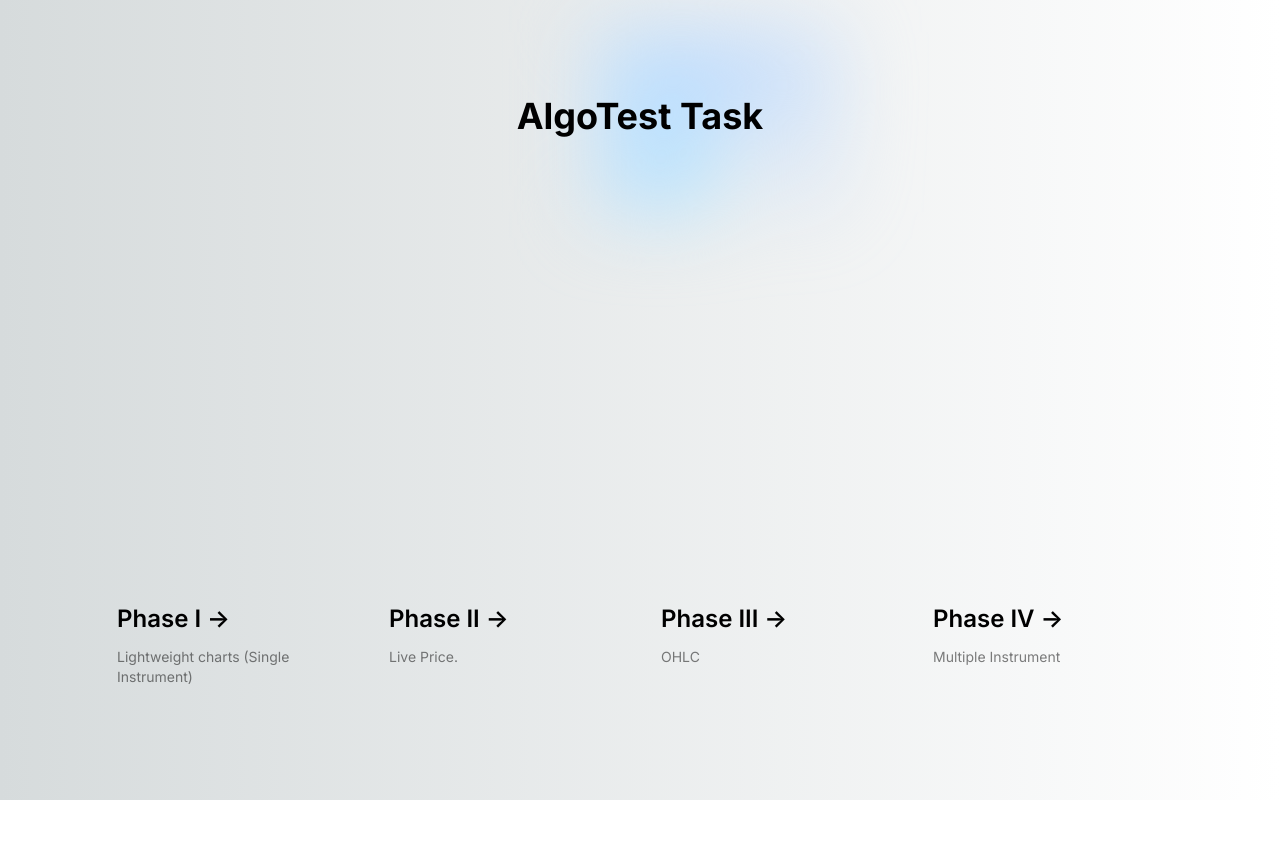
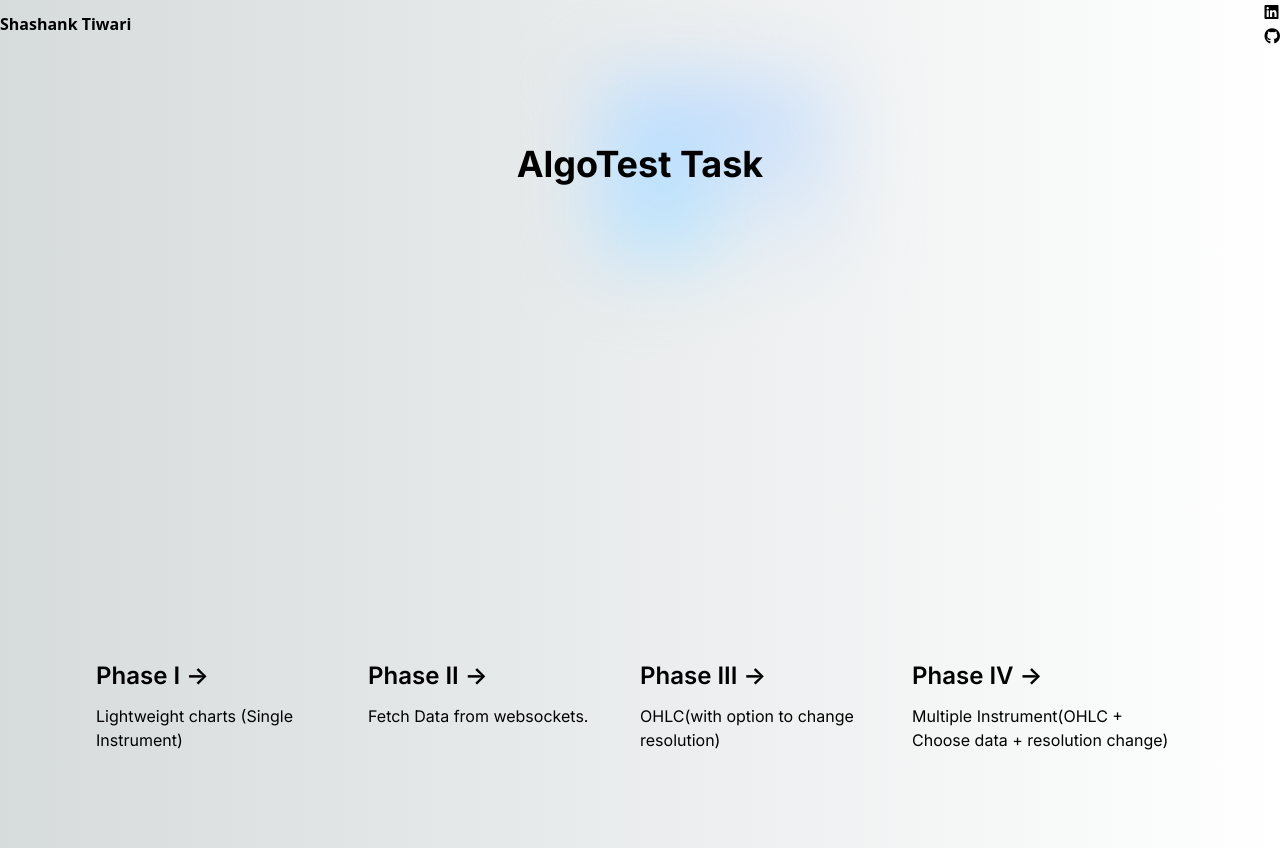
Before and after one commit to shashank40/algotest-client, a Next.js app: page / in a window 1280 px wide. Before the commit the page ends 800 px from the top, so only its background shows below. Built offline with nearby package versions, Linux system fonts and the light colour scheme.

Commit message:
Added OHLC + DATA change logic

```diff
--- /dev/null
+++ b/components/LinkComponent.js
@@ -0,0 +1,25 @@
+import React from 'react'
+import Link from 'next/link'
+
+const LinkComponent = ({heading, description, hreftag}) => {
+  return (
+    <Link
+          href={hreftag}
+          className="group rounded-lg border border-transparent px-5 py-4 transition-colors hover:border-gray-300 hover:bg-gray-100 hover:dark:border-neutral-700 hover:dark:bg-neutral-800/30"
+          target="_blank"
+          rel="noopener noreferrer"
+        >
+          <h2 className={`mb-3 text-2xl font-semibold`}>
+          {heading}{' '}
+            <span className="inline-block transition-transform group-hover:translate-x-1 motion-reduce:transform-none">
+              -&gt;
+            </span>
+          </h2>
+          <p className={`m-0 max-w-[30ch] text-sm opacity-50`}>
+          {description}&nbsp;
+          </p>
+    </Link>
+  )
+}
+
+export default LinkComponent
--- /dev/null
+++ b/components/Tickbox.js
@@ -0,0 +1,49 @@
+import React, { useState } from 'react';
+
+const Tickbox = ({ count, setItems, change}) => {
+  const [tickedBoxes, setTickedBoxes] = useState([0]); // First box is ticked by default
+
+  const handleTick = (index) => {
+    const newTickedBoxes = [...tickedBoxes];
+
+    if (newTickedBoxes.includes(index)) {
+      // If box is already ticked, remove it from the array
+      const tickedIndex = newTickedBoxes.indexOf(index);
+      newTickedBoxes.splice(tickedIndex, 1);
+    } else {
+      // If box is not ticked, add it to the array
+      newTickedBoxes.push(index);
+    }
+
+    setTickedBoxes(newTickedBoxes);
+  };
+
+  const handleSubmit = () => {
+    change();
+    setItems([...tickedBoxes]);
+  };
+
+  return (
+    <div className="p-4">
+    {[...Array(count)].map((_, index) => (
+      <label key={index} className="flex items-center mb-2">
+        <input
+          type="checkbox"
+          checked={tickedBoxes.includes(index)}
+          onChange={() => handleTick(index)}
+          className="mr-2"
+        />
+        {`Data ${index + 1}`}
+      </label>
+    ))}
+    <button
+      onClick={handleSubmit}
+      className="bg-blue-500 hover:bg-blue-700 text-white font-bold py-2 px-4 rounded mt-4"
+    >
+      Submit
+    </button>
+  </div>
+  );
+};
+
+export default Tickbox;
--- /dev/null
+++ b/components/TitleBar.js
@@ -0,0 +1,23 @@
+import React from 'react';
+
+const TitleBar = () => {
+  const linkedinURL = "https://www.linkedin.com/in/shashank-tiwari-128334192/";
+  const githubURL = "https://github.com/shashank40";
+
+  return (
+    <div className="title-bar bg-gray-100 py-3 px-6 flex justify-between items-center">
+      <h1 className="text-lg font-semibold text-gray-800">Shashank Tiwari</h1>
+      <div className="social-links">
+        <a href={linkedinURL} target="_blank" rel="noopener noreferrer" className="text-gray-800 hover:text-blue-600 mx-2">
+          <i className="fab fa-linkedin"></i>
+        </a>
+        <br/>
+        <a href={githubURL} target="_blank" rel="noopener noreferrer" className="text-gray-800 hover:text-black mx-2">
+          <i className="fab fa-github"></i>
+        </a>
+      </div>
+    </div>
+  );
+};
+
+export default TitleBar;
--- a/package.json
+++ b/package.json
@@ -9,6 +9,7 @@
     "lint": "next lint"
   },
   "dependencies": {
+    "@fortawesome/fontawesome-free": "^6.4.0",
     "autoprefixer": "10.4.14",
     "cors": "^2.8.5",
     "eslint": "8.44.0",
--- a/src/pages/_app.js
+++ b/src/pages/_app.js
@@ -1,5 +1,12 @@
 import '@/styles/globals.css'
+import '@fortawesome/fontawesome-free/css/all.css';
+
+import TitleBar from '../../components/TitleBar'
 
 export default function App({ Component, pageProps }) {
-  return <Component {...pageProps} />
+  return(
+  <>
+    <TitleBar />
+    <Component {...pageProps} />
+  </>)
 }
--- a/src/pages/index.js
+++ b/src/pages/index.js
@@ -1,4 +1,6 @@
 import { Inter } from 'next/font/google'
+
+import LinkComponent from '../../components/LinkComponent'
 
 const inter = Inter({ subsets: ['latin'] })
 
@@ -13,71 +15,10 @@ export default function Home() {
       </div>
 
       <div className="mb-32 grid text-center lg:mb-0 lg:grid-cols-4 lg:text-left">
-
-        <a
-          href="https://nextjs.org/learn?utm_source=create-next-app&utm_medium=default-template-tw&utm_campaign=create-next-app"
-          className="group rounded-lg border border-transparent px-5 py-4 transition-colors hover:border-gray-300 hover:bg-gray-100 hover:dark:border-neutral-700 hover:dark:bg-neutral-800/30"
-          target="_blank"
-          rel="noopener noreferrer"
-        >
-          <h2 className={`mb-3 text-2xl font-semibold`}>
-          Phase I{' '}
-            <span className="inline-block transition-transform group-hover:translate-x-1 motion-reduce:transform-none">
-              -&gt;
-            </span>
-          </h2>
-          <p className={`m-0 max-w-[30ch] text-sm opacity-50`}>
-          Lightweight charts (Single Instrument)&nbsp;
-          </p>
-        </a>
-
-        <a
-          href="https://vercel.com/templates?framework=next.js&utm_source=create-next-app&utm_medium=default-template-tw&utm_campaign=create-next-app"
-          className="group rounded-lg border border-transparent px-5 py-4 transition-colors hover:border-gray-300 hover:bg-gray-100 hover:dark:border-neutral-700 hover:dark:bg-neutral-800/30"
-          target="_blank"
-          rel="noopener noreferrer"
-        >
-          <h2 className={`mb-3 text-2xl font-semibold`}>
-          Phase II{' '}
-            <span className="inline-block transition-transform group-hover:translate-x-1 motion-reduce:transform-none">
-              -&gt;
-            </span>
-          </h2>
-          <p className={`m-0 max-w-[30ch] text-sm opacity-50`}>
-          Live Price.
-          </p>
-        </a>
-
-        <a
-          href="https://vercel.com/new?utm_source=create-next-app&utm_medium=default-template-tw&utm_campaign=create-next-app"
-          className="group rounded-lg border border-transparent px-5 py-4 transition-colors hover:border-gray-300 hover:bg-gray-100 hover:dark:border-neutral-700 hover:dark:bg-neutral-800/30"
-          target="_blank"
-        >
-          <h2 className={`mb-3 text-2xl font-semibold`}>
-          Phase III{' '}
-            <span className="inline-block transition-transform group-hover:translate-x-1 motion-reduce:transform-none">
-              -&gt;
-            </span>
-          </h2>
-          <p className={`m-0 max-w-[30ch] text-sm opacity-50`}>
-          OHLC
-          </p>
-        </a>
-        <a
-          href="https://vercel.com/new?utm_source=create-next-app&utm_medium=default-template-tw&utm_campaign=create-next-app"
-          className="group rounded-lg border border-transparent px-5 py-4 transition-colors hover:border-gray-300 hover:bg-gray-100 hover:dark:border-neutral-700 hover:dark:bg-neutral-800/30"
-          target="_blank"
-        >
-          <h2 className={`mb-3 text-2xl font-semibold`}>
-          Phase IV{' '}
-            <span className="inline-block transition-transform group-hover:translate-x-1 motion-reduce:transform-none">
-              -&gt;
-            </span>
-          </h2>
-          <p className={`m-0 max-w-[30ch] text-sm opacity-50`}>
-          Multiple Instrument
-          </p>
-        </a>
+        <LinkComponent heading="Phase I" description="Lightweight charts (Single Instrument)" hreftag= "/phase1"/>
+        <LinkComponent heading="Phase II" description="Fetch Data from websockets." hreftag= "/phase2"/>
+        <LinkComponent heading="Phase III" description="OHLC(with option to change resolution)" hreftag= "/phase3"/>
+        <LinkComponent heading="Phase IV" description="Multiple Instrument(OHLC + Choose data + resolution change)" hreftag= "/phase4"/>
       </div>
     </main>
   )
--- a/src/pages/phase2.js
+++ b/src/pages/phase2.js
@@ -2,7 +2,7 @@ import { createChart, ColorType } from 'lightweight-charts';
 import React, { useEffect, useRef } from 'react';
 import {io} from 'socket.io-client';
 
-const socket = io('http://localhost:3001');
+const socket = io('https://algo-server-xk7g.onrender.com');
 
 
 const ChartComponent = props => {
@@ -23,7 +23,7 @@ const ChartComponent = props => {
 
 		socket.emit('phase2', {message: "phase2"});
 
-		socket.on('receive_data', ({newData, oldData})=>{
+		socket.on('receive_data', ({newData})=>{
 			newSeries.update(newData);
 		})
 	},[socket]);
--- a/src/pages/phase3.js
+++ b/src/pages/phase3.js
@@ -2,7 +2,7 @@ import { createChart, ColorType } from 'lightweight-charts';
 import React, { useEffect, useRef, useState } from 'react';
 import {io} from 'socket.io-client';
 
-const socket = io('http://localhost:3001');
+const socket = io('https://algo-server-xk7g.onrender.com');
 
 
 const ChartComponent = props => {
@@ -61,6 +61,7 @@ const ChartComponent = props => {
 	useEffect(()=>{
 		socket.on('receive_data', ({newData, oldData, resolutionIncoming})=>{
 			// if(resolutionIncoming==resolution){}
+			console.log(resolutionIncoming)
 			if(oldData.length>0)  newSeries.setData(oldData);
 			newData!=null?newSeries.update(newData):console.log("No new data");
 
--- a/src/pages/phase4.js
+++ b/src/pages/phase4.js
@@ -2,7 +2,10 @@ import { createChart, ColorType } from 'lightweight-charts';
 import React, { useEffect, useRef, useState } from 'react';
 import {io} from 'socket.io-client';
 
-const socket = io('http://localhost:3001');
+import Tickbox from '../../components/Tickbox';
+
+
+const socket = io('https://algo-server-xk7g.onrender.com');
 
 
 const ChartComponent = props => {
@@ -20,6 +23,7 @@ const ChartComponent = props => {
     var chart;
 	var handleResize;
     const [resolution, setResolution] = useState("1");
+	const [items, setItems] = useState([0]);
 
 	useEffect(
 		() => {
@@ -48,14 +52,15 @@ const ChartComponent = props => {
 				wickUpColor: upColor, wickDownColor: downColor,
 			});
 			window.addEventListener('resize', handleResize);
-			socket.emit('phase3', {message: resolution});
+			socket.emit('phase4', {datas: items, resolution: resolution});
+
 
 			 return () => {
 			 	window.removeEventListener('resize', handleResize);
 
 				chart.remove();
 			 };
-		}, [resolution]
+		}, [items, resolution]
 	);
 
 	useEffect(()=>{
@@ -63,21 +68,21 @@ const ChartComponent = props => {
 			// if(resolutionIncoming==resolution){}
 			if(oldData.length>0)  newSeries.setData(oldData);
 			newData!=null?newSeries.update(newData):console.log("No new data");
-
 		})
-	},[resolution, socket]);
+	},[items,resolution, socket]);
 
 	return (<>
         <main className="h-full m-auto flex flex-col items-center justify-around mt-10">
             <div className="text-2xl font-bold">
-            Phase III: OHLC
+            Phase IV: Multiple Instrument
             </div>
             <div
                 ref={chartContainerRef}
                 className="w-4/5 h-full mt-10"
             />
 
-			<div className='mt-2'>
+			<div className='mt-2 flex justify-between'>
+				<div className='mr-8'>
 					<label className='text-xl font-semibold'>
 						Choose resolution :&nbsp;
 						<select onChange= {(event)=>{
@@ -91,11 +96,16 @@ const ChartComponent = props => {
 						</select>
 					</label>
 				</div>
+				<Tickbox count={3} setItems={setItems} change = {()=>{
+					chart.removeSeries(newSeries);
+				}}/>
+			</div>
 
         </main>
         </>
 	);
 };
+
 export default function App() {
     const props = {}
 	const initialData = {}
```
Also changed, not shown: 1 other file (tests, documents, lock files or other folders). Lines whose indentation alone changed are shown as unchanged.
